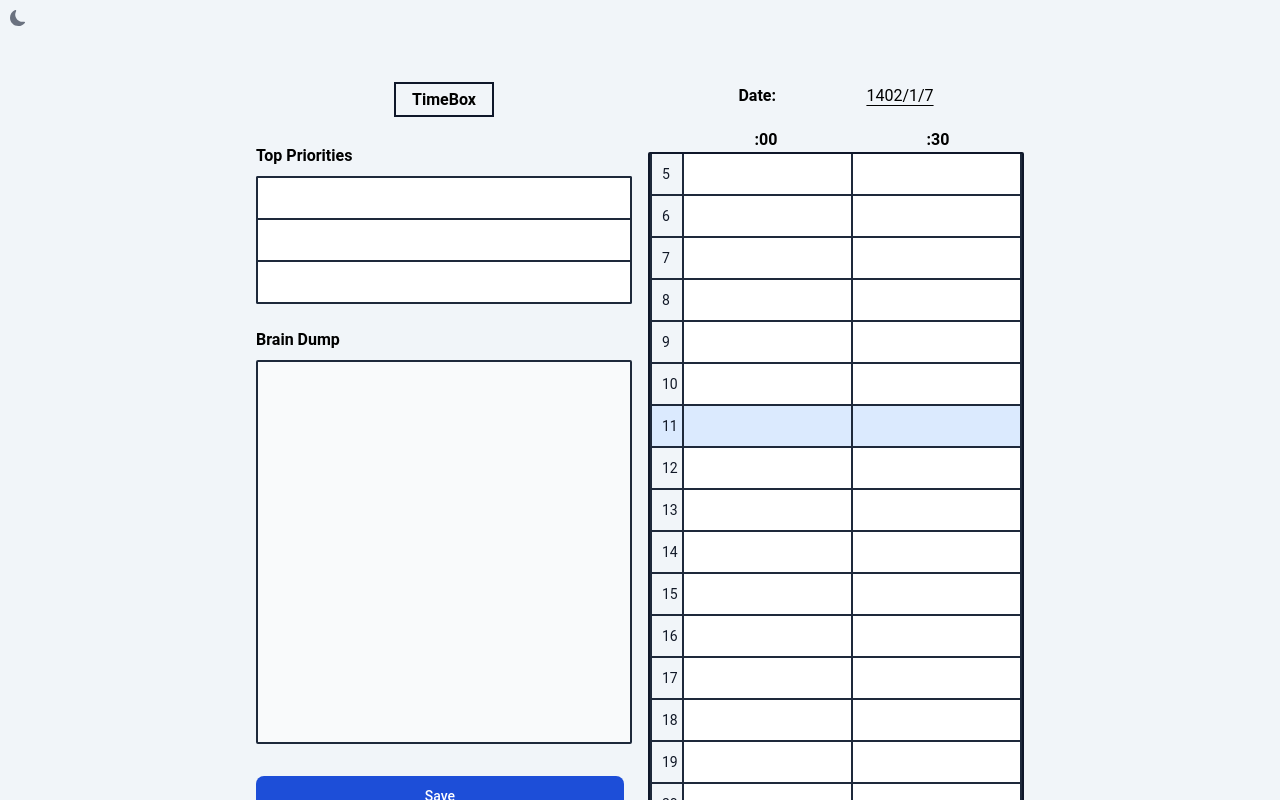
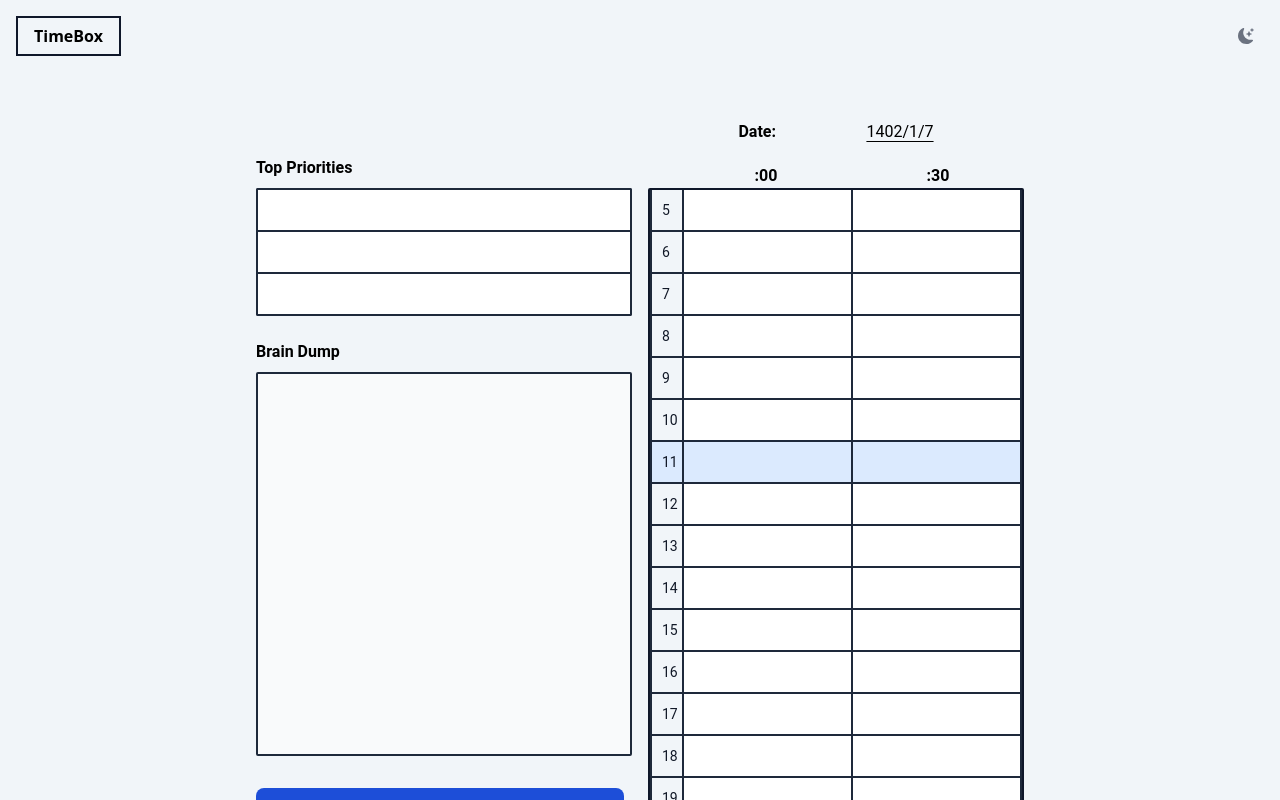
Before and after one commit to UNHOTOfficial/TimeBox, a Next.js app: page / in a window 1280 px wide. Shown: the top 800 px of the page. Built offline with nearby package versions, Linux system fonts and the light colour scheme.

Commit message:
Move TimeBox to header.

```diff
--- a/app/page.tsx
+++ b/app/page.tsx
@@ -1,7 +1,6 @@
 import Image from "next/image";
 import { Inter } from "next/font/google";
 import TopPriorities from "@/components/TopPriorities";
-import TimeBox from "@/components/TimeBox";
 import BrainDump from "@/components/BrainDump";
 import Date from "@/components/Date";
 import Hours from "@/components/Hours";
@@ -13,10 +12,9 @@ import Header from "@/components/Header";
 export default function Home() {
   return (
     <div>
-      <Header/>
+      <Header />
       <form className="columns-4 gap-4 flex m-4 font-roboto max-w-3xl select-none xl:mx-auto">
         <div className="flex flex-col w-1/3 mt-9 items-center md:w-1/2">
-          <TimeBox />
           <TopPriorities />
           <BrainDump />
           <Buttons />
--- a/components/Header.tsx
+++ b/components/Header.tsx
@@ -5,26 +5,30 @@ import React from "react";
 
 export default function Header() {
   return (
-    <div>
+    <div className="flex justify-between items-center p-4">
+      <span className="border-2 border-slate-900 px-4 py-1.5 font-bold  dark:border-slate-100">
+        TimeBox
+      </span>
       <button
         type="button"
         className="text-gray-500 dark:text-gray-400 hover:bg-gray-100 dark:hover:bg-gray-700 focus:outline-none focus:ring-4 focus:ring-gray-200 dark:focus:ring-gray-700 rounded-lg text-sm p-2.5"
         onClick={handleDarkMode}
       >
         <svg
-        id="moon"
+          id="moon"
           xmlns="http://www.w3.org/2000/svg"
-          width="16"
-          height="16"
+          width={16}
+          height={16}
           fill="currentColor"
-          className="bi bi-moon-fill"
+          className="bi bi-moon-stars-fill"
           viewBox="0 0 16 16"
         >
           <path d="M6 .278a.768.768 0 0 1 .08.858 7.208 7.208 0 0 0-.878 3.46c0 4.021 3.278 7.277 7.318 7.277.527 0 1.04-.055 1.533-.16a.787.787 0 0 1 .81.316.733.733 0 0 1-.031.893A8.349 8.349 0 0 1 8.344 16C3.734 16 0 12.286 0 7.71 0 4.266 2.114 1.312 5.124.06A.752.752 0 0 1 6 .278z" />
+          <path d="M10.794 3.148a.217.217 0 0 1 .412 0l.387 1.162c.173.518.579.924 1.097 1.097l1.162.387a.217.217 0 0 1 0 .412l-1.162.387a1.734 1.734 0 0 0-1.097 1.097l-.387 1.162a.217.217 0 0 1-.412 0l-.387-1.162A1.734 1.734 0 0 0 9.31 6.593l-1.162-.387a.217.217 0 0 1 0-.412l1.162-.387a1.734 1.734 0 0 0 1.097-1.097l.387-1.162zM13.863.099a.145.145 0 0 1 .274 0l.258.774c.115.346.386.617.732.732l.774.258a.145.145 0 0 1 0 .274l-.774.258a1.156 1.156 0 0 0-.732.732l-.258.774a.145.145 0 0 1-.274 0l-.258-.774a1.156 1.156 0 0 0-.732-.732l-.774-.258a.145.145 0 0 1 0-.274l.774-.258c.346-.115.617-.386.732-.732L13.863.1z" />
         </svg>
 
         <svg
-        id="sun"
+          id="sun"
           xmlns="http://www.w3.org/2000/svg"
           width="16"
           height="16"
--- a/components/TimeBox.tsx
+++ /dev/null
@@ -1,11 +0,0 @@
-import React from "react";
-
-export default function TimeBox() {
-  return (
-    <div>
-      <span className="border-2 border-slate-900 px-4 py-1.5 font-bold dark:border-slate-100">
-        TimeBox
-      </span>
-    </div>
-  );
-}
```
